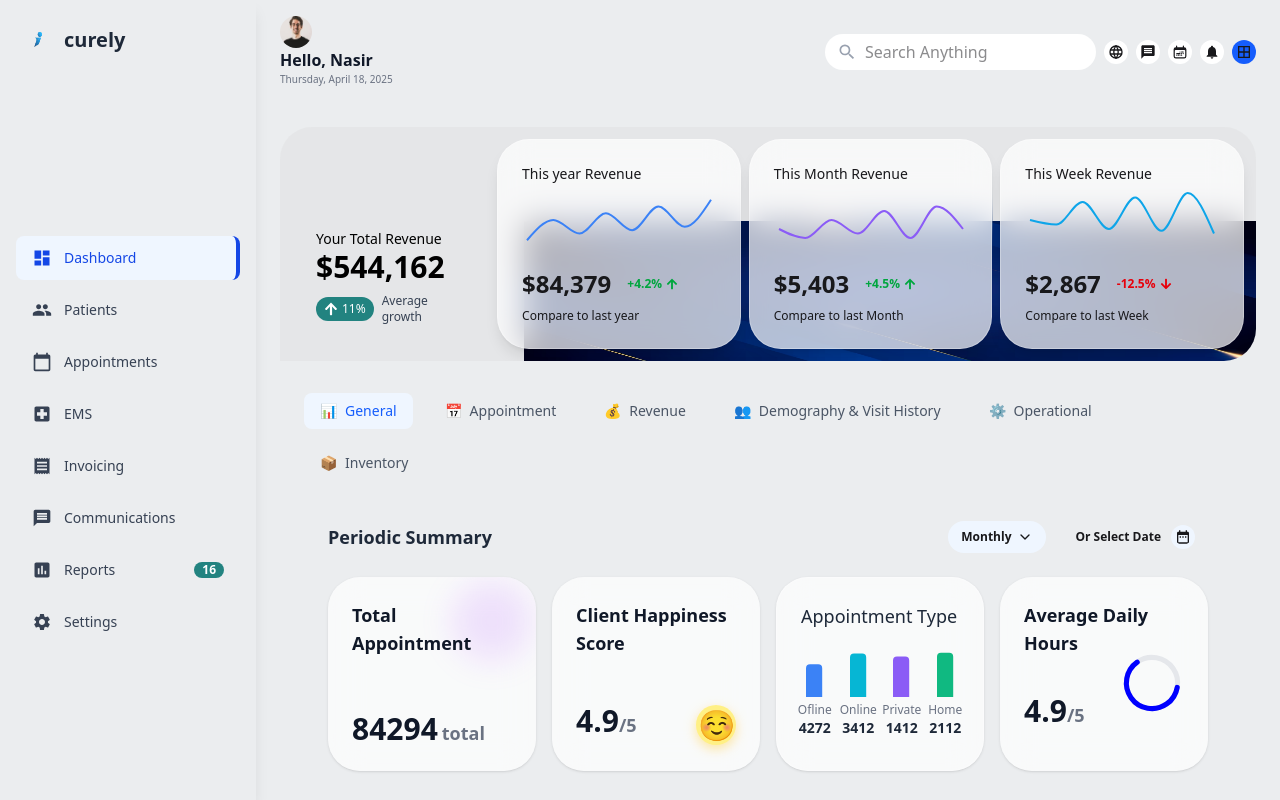
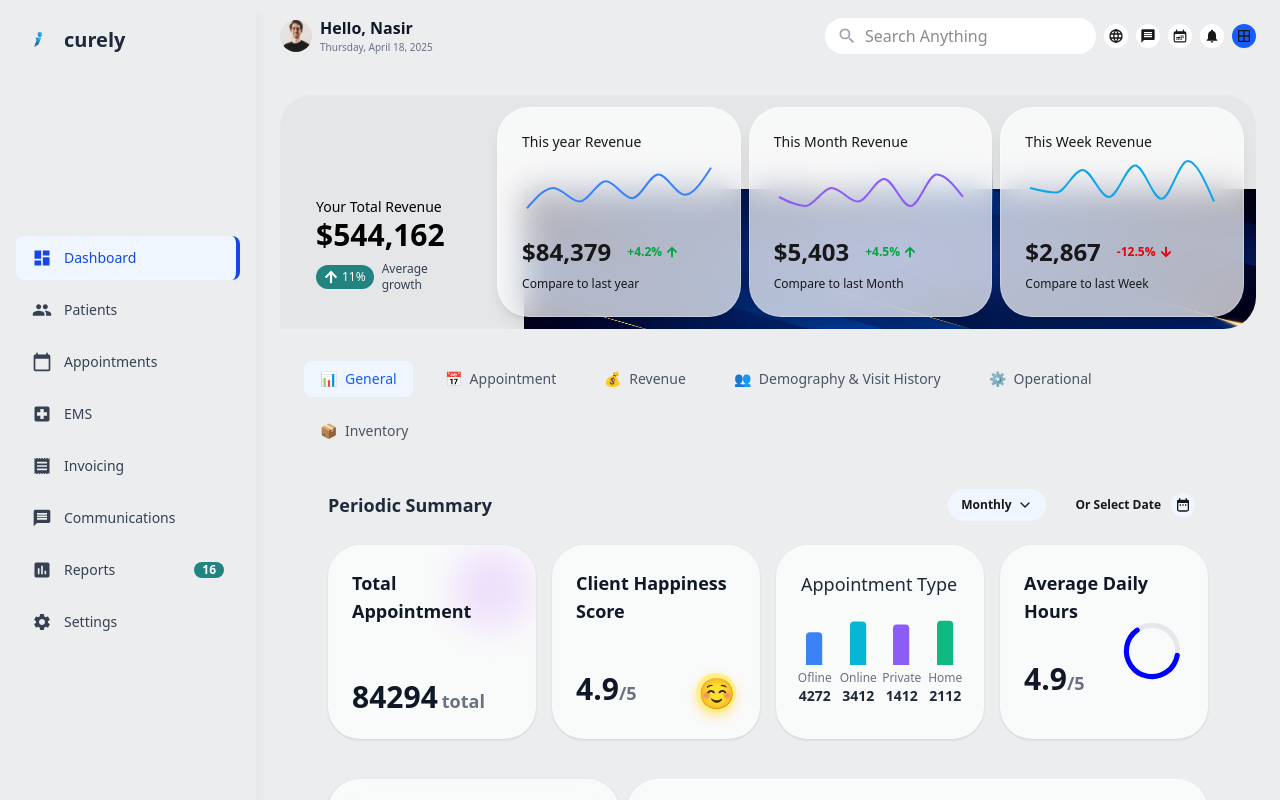
Before and after one commit to arman-miaa/AdminFlow, a React (Vite) app: page / in a window 1280 px wide. Built offline with nearby package versions, Linux system fonts and the light colour scheme.

Commit message:
some changed on nav iamge & text

```diff
--- a/src/shared/Navbar.jsx
+++ b/src/shared/Navbar.jsx
@@ -15,7 +15,7 @@ const Navbar = () => {
   return (
     <header className=" px-6 py-4 ">
       <div className="md:flex items-center justify-between hidden ">
-        <div className="items-center   gap-2">
+        <div className="items-center flex  gap-2">
           <img
             src={user}
             alt="userImg"
```
